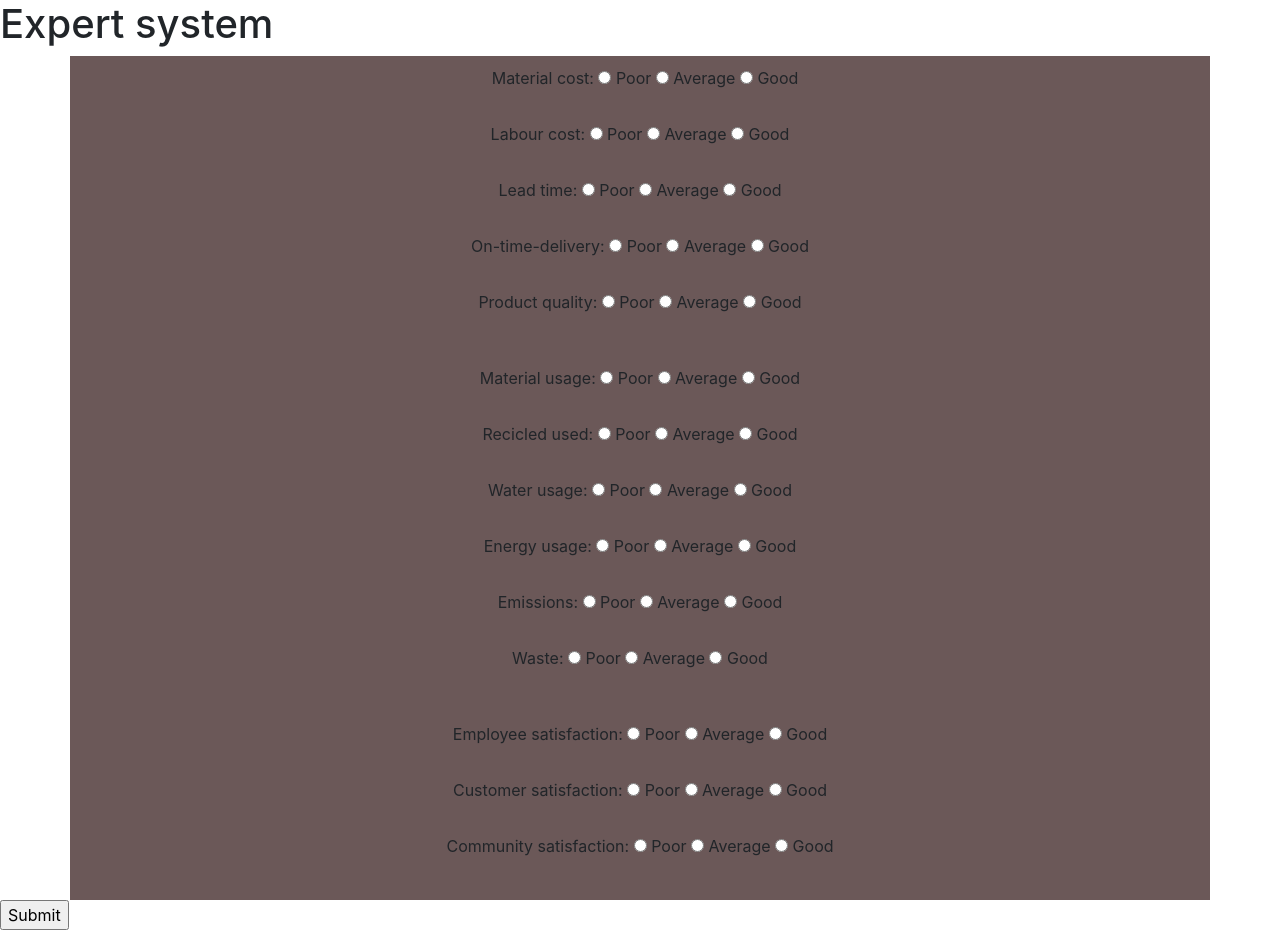
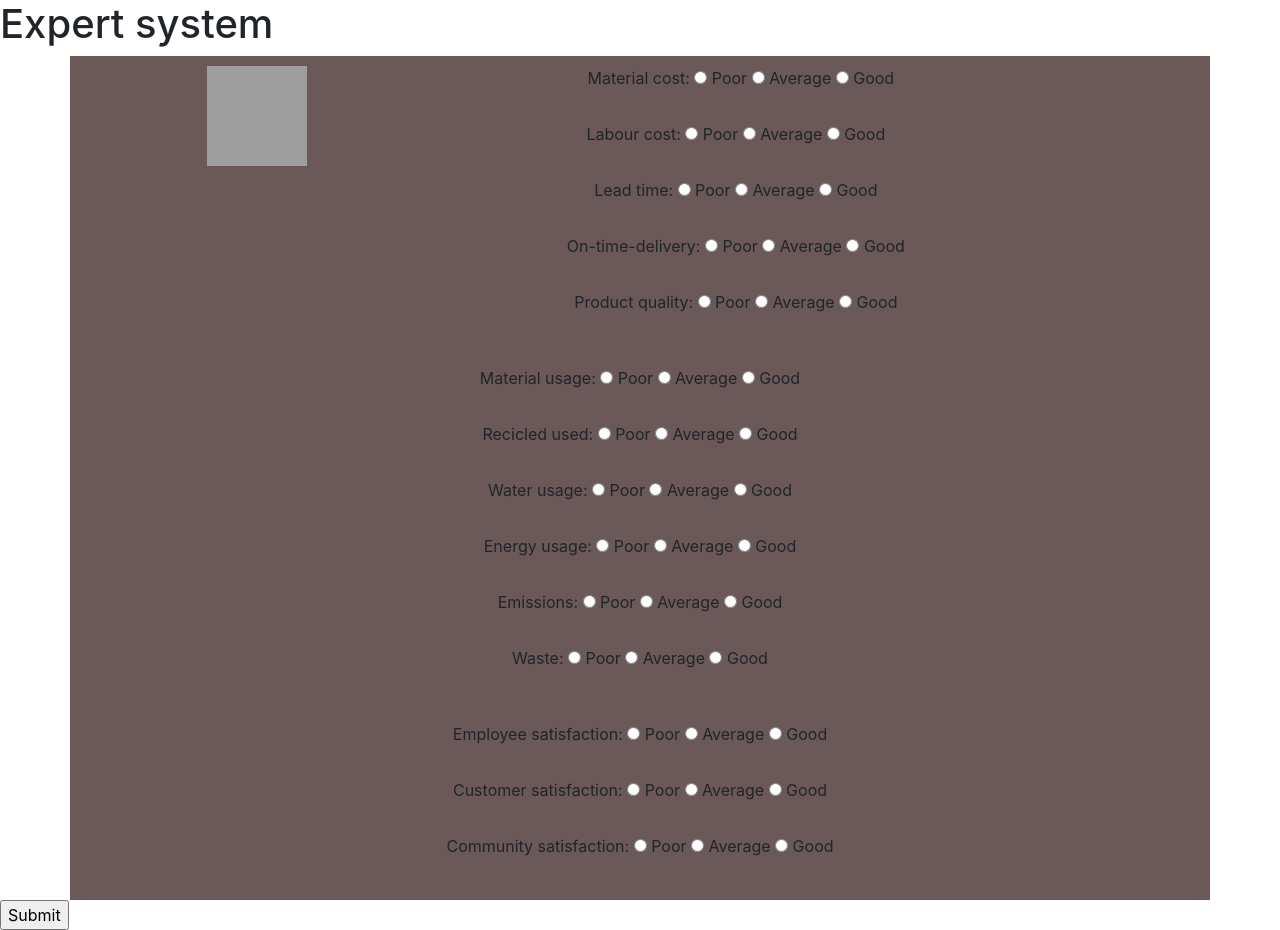
Before and after one commit to Leo-Thomas/A-Knowledge-based-System-for-Assessing-Sustainability-in-the-Fashio, a Flask app: page / in a window 1280 px wide. Run offline with Flask 2, Linux system fonts and the light colour scheme; some libraries are stand-ins or nearby versions; grey boxes are pictures that could not be loaded.

Commit message:
fila economic sin terminar

```diff
--- a/web_page/app/templates/index.html
+++ b/web_page/app/templates/index.html
@@ -22,10 +22,13 @@
         <div class = "container">
             <div class = "row text-center">
                 <div class="col-12 "> <!-- ECONOMY COLUMN 1-->
-                    <div class ="row" id="img_"> <!-- COLUMN 1 / IMAGE-->
-
-
+                    <div class ="row"> <!-- ROW 1 / IMAGE-->
+                        <div class="col-4" id="img_eco">
+                            <div class="form-group">
+                                <img src="{{ url_for('static', filename='img/economy.png') }}" alt="economy" width="100" height="100">
                             </div>
+                        </div>
+                        <div class="col-6" id="text_eco">
 
                             <div class="form-group">
 
@@ -78,6 +81,11 @@
                                 </tr>
                                 {% endfor %}
                             </div>
+
+                        </div>
+                    </div>
+
+
 
                 </div>
 
```
Lines whose indentation alone changed are shown as unchanged.
